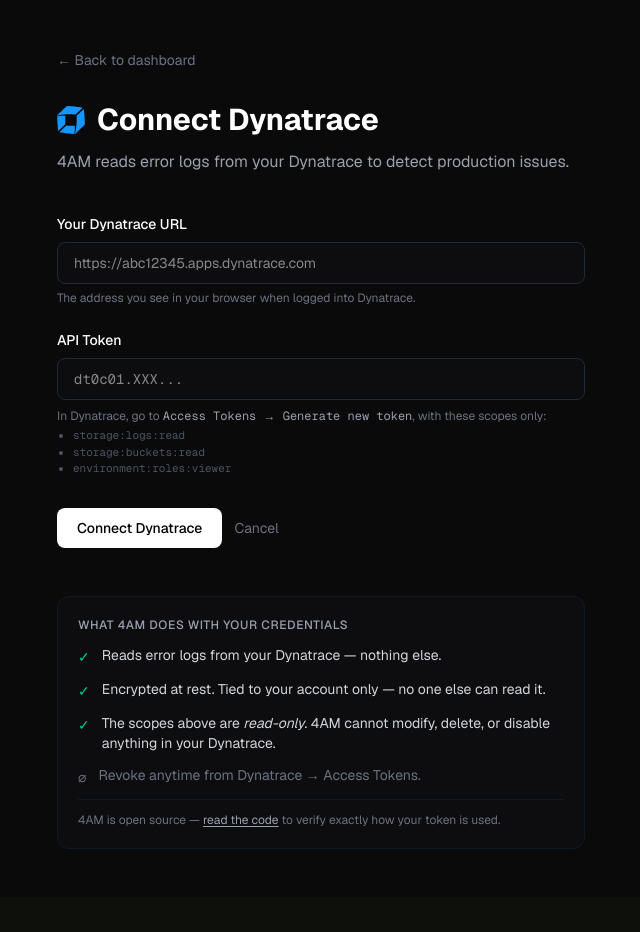
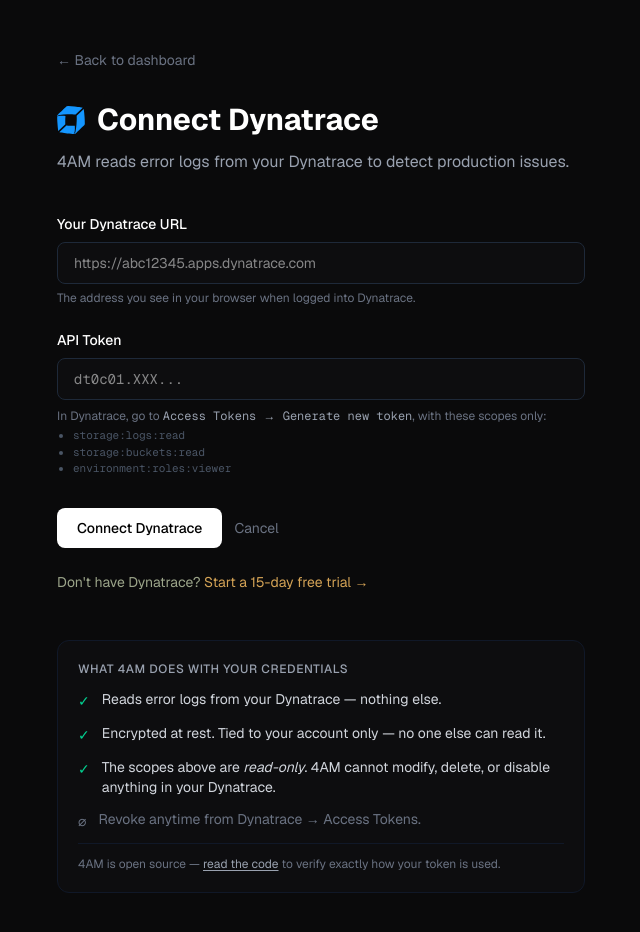
Before and after one commit to jenzylove/4am-dashboard, a Next.js app: page /dashboard/connect/dynatrace in a window 1280 px wide. Shown: the top 932 px of the page, without its empty margins (319-959 px from the left). Before the commit the page ends 897 px from the top, so only its background shows below. Built offline with nearby package versions, Linux system fonts and the light colour scheme.

Commit message:
Update page.tsx

```diff
--- a/src/app/dashboard/connect/dynatrace/page.tsx
+++ b/src/app/dashboard/connect/dynatrace/page.tsx
@@ -143,6 +143,17 @@
               Cancel
             </Link>
           </div>
+          <p className="text-sm text-[var(--text-muted)] mt-4">
+  Don&apos;t have Dynatrace?{" "}
+  <a
+    href="https://www.dynatrace.com/trial/"
+    target="_blank"
+    rel="noopener noreferrer"
+    className="text-[var(--warm)] hover:underline"
+  >
+    Start a 15-day free trial →
+  </a>
+</p>
         </form>
 
         {/* Trust panel — what we do (and don't) with this */}
```
